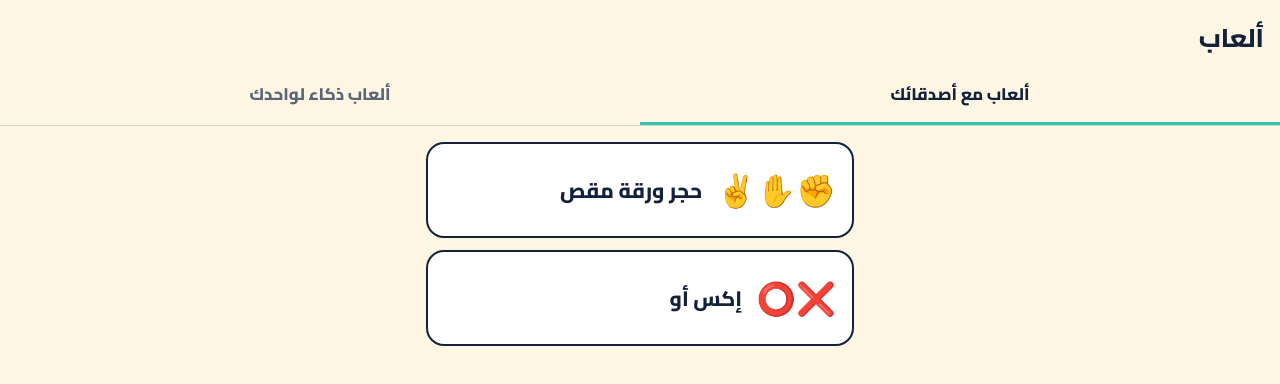
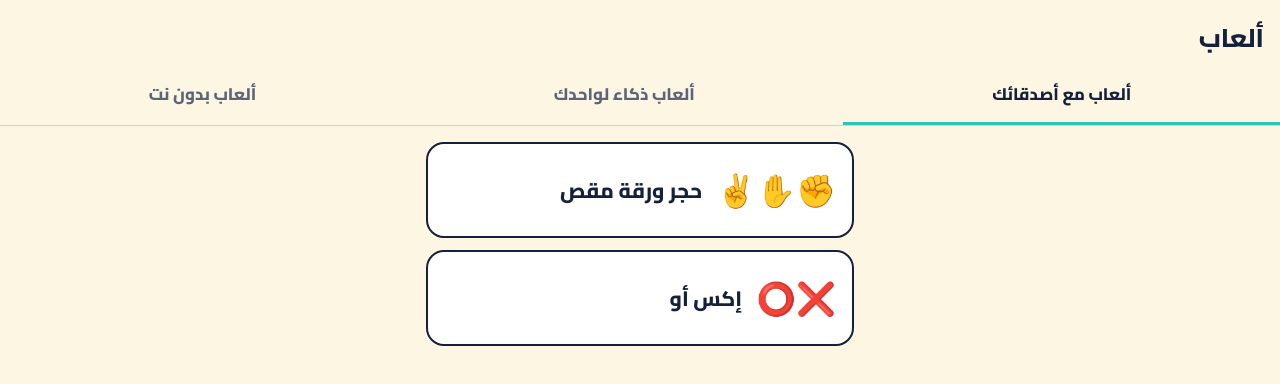
Before and after one commit to essam124za-sys/rps-online, a website: page public/index.html in a window 1280 px wide. Both pictures are taken after a click on the button "ألعاب مع أصدقائك". Drawn offline with Linux system fonts and the light colour scheme.

Commit message:
Update index.html

```diff
--- a/public/index.html
+++ b/public/index.html
@@ -12,12 +12,14 @@
 body{margin:0;background:var(--bg);color:var(--ink);font-family:"Cairo",system-ui,"Segoe UI",Tahoma,sans-serif;min-height:100vh}
 .top{position:sticky;top:0;z-index:5;background:var(--bg);border-bottom:1px solid var(--line);padding-top:env(safe-area-inset-top,0px)}
 h1{font-size:1.6rem;font-weight:800;margin:0;padding:14px 16px 4px}
-.tabs{display:flex}
-.tabs button{flex:1;background:none;border:0;border-bottom:3px solid transparent;padding:12px 6px;font:inherit;font-weight:800;font-size:1.05rem;color:var(--mut);cursor:pointer}
+.tabs{display:flex;overflow-x:auto;scrollbar-width:none}
+.tabs::-webkit-scrollbar{display:none}
+.tabs button{flex:1 0 auto;white-space:nowrap;background:none;border:0;border-bottom:3px solid transparent;padding:12px 14px;font:inherit;font-weight:800;font-size:1.05rem;color:var(--mut);cursor:pointer}
 .tabs button.on{color:var(--ink);border-bottom-color:var(--a)}
 .tabs button:focus-visible{outline:3px solid var(--a);outline-offset:-3px}
 main{max-width:460px;margin:0 auto;padding:16px}
 section{display:grid;gap:12px}
+.note{margin:0;color:var(--mut);font-size:.95rem}
 .game{display:flex;align-items:center;gap:14px;background:var(--card);border:2px solid var(--ink);border-radius:18px;padding:16px;color:var(--ink);text-decoration:none;font-size:1.3rem;font-weight:800}
 .game span{font-size:2rem}
 .game:focus-visible{outline:3px solid var(--a);outline-offset:2px}
@@ -30,6 +32,7 @@ section{display:grid;gap:12px}
     <div class="tabs">
       <button data-t="friends" class="on">ألعاب مع أصدقائك</button>
       <button data-t="solo">ألعاب ذكاء لواحدك</button>
+      <button data-t="offline">ألعاب بدون نت</button>
     </div>
   </div>
   <main>
@@ -41,15 +44,24 @@ section{display:grid;gap:12px}
       <a class="game" href="/fruits.html"><span>🍓</span>وصّل الفواكه</a>
       <a class="game" href="/math.html"><span>⚡</span>تحدي الحساب السريع</a>
     </section>
+    <section id="offline" hidden>
+      <p class="note">الألعاب دي بتشتغل بدون إنترنت، بعد ما تفتح التطبيق مرة بنت.</p>
+      <a class="game" href="/quiz.html"><span>🧐</span>ده إيه؟</a>
+    </section>
   </main>
 <script>
 const tabs = document.querySelectorAll(".tabs button");
+const ids = ["friends", "solo", "offline"];
 function show(id) {
   tabs.forEach(b => b.classList.toggle("on", b.dataset.t === id));
-  document.getElementById("friends").hidden = id !== "friends";
-  document.getElementById("solo").hidden = id !== "solo";
+  ids.forEach(s => document.getElementById(s).hidden = s !== id);
 }
 tabs.forEach(b => b.onclick = () => show(b.dataset.t));
+
+// بيحفظ الألعاب على التليفون عشان تشتغل بدون نت
+if ("serviceWorker" in navigator) {
+  navigator.serviceWorker.register("/sw.js").catch(() => {});
+}
 </script>
 </body>
 </html>
```
